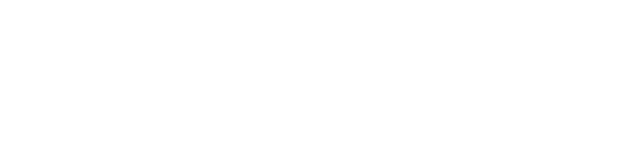
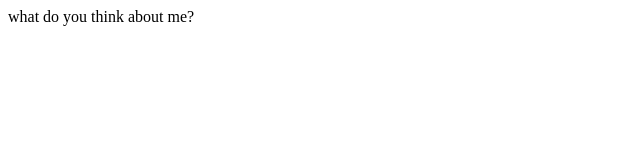
Before and after one commit to o11oo/gittest, a plain HTML site: page index.html in a window 1280 px wide. Shown: the whole page, without its empty margins (0-640 px from the left). Drawn offline with Linux system fonts and the light colour scheme.

Commit message:
start test git hub

```diff
--- a/index.html
+++ b/index.html
@@ -8,3 +8,5 @@
 
 </body>
 </html>
+
+what do you think about me?
```
Also changed, not shown: 2 other files.
